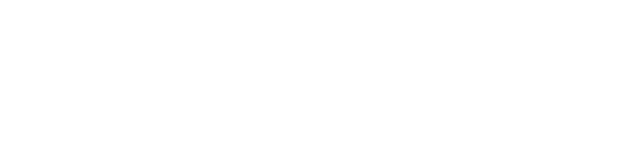
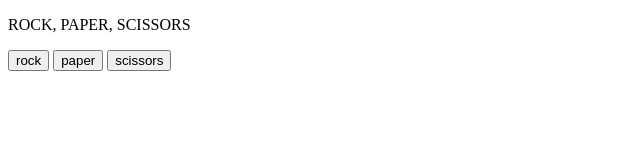
Before and after one commit to yefa040908/js-lessons, a plain HTML site: page index.html in a window 1280 px wide. Shown: the whole page, without its empty margins (0-640 px from the left). Drawn offline with Linux system fonts and the light colour scheme.

Commit message:
index.html

```diff
--- a/index.html
+++ b/index.html
@@ -1,74 +1,99 @@
 <!DOCTYPE html>
 <html>
   <head>
-    <title>Booleans</title>
+    <title>rock paper scissors</title>
   </head>
   <body>
-    <script>
-      /*
-      true
-      false
+    <p>
+      ROCK, PAPER, SCISSORS
+    </p>
 
-      console.log(5 === '5.00');
+    <button onclick="
+      const rnum = Math.random();
 
-      if (true) {
-        console.log('hello')
-      } else {
-        console.log('else')
+      let compMove = '';
+
+      if ( rnum >= 0 && rnum < 1 / 3) {
+        compMove = 'rock';
+      } else if ( rnum >= 1/3 && rnum < 2 / 3 ) {
+        compMove = 'paper';
+      } else if ( rnum >= 2 / 3 && rnum < 1 ) {
+        compMove = 'scissors';
       }
 
 
-        const age = 15;
+      let result = '';
 
-        if ( age >= 16 ) {
-          console.log('you can drive');
-        } else if ( age >= 14 ) {
-          console.log('almost there!')
-        } else {
-          console.log('you can not drive');
-        }
+      if ( compMove === 'rock' ) {
+        result = 'tie.';
+      } else if ( compMove === 'paper' ) {
+        result = 'you lose.';
+      } else if ( compMove === 'scissors' ) {
+        result = 'you win!';
+      }
+        alert( `You picked rock. Computer picked ${compMove}. ${result}` );
+
+    ">rock</button>
+
+    <button onclick="
+
+    const rnum = Math.random();
+
+    let compMove = '';
+
+    if ( rnum >= 0 && rnum < 1 / 3) {
+      compMove = 'rock';
+    } else if ( rnum >= 1/3 && rnum < 2 / 3 ) {
+      compMove = 'paper';
+    } else if ( rnum >= 2 / 3 && rnum < 1 ) {
+      compMove = 'scissors';
+    }
 
 
-        console.log( true && true );
+    let result = '';
 
-        console.log( true || false );
+    if ( compMove === 'rock' ) {
+      result = ' You win!';
+    } else if ( compMove === 'paper' ) {
+      result = ' Tie.';
+    } else if ( compMove === 'scissors' ) {
+      result = 'you lose.';
+    }
+      alert( `You picked paper. Computer picked ${compMove}. ${result}` );
 
-        console.log( !false );
+    ">paper</button>
+
+    <button onclick="
 
 
+    const rnum = Math.random();
 
-        if (0) {
-          console.log('truthy');
-        }
+    let compMove = '';
 
-        const cartQ = 6;
-
-        if (cartQ) {
-          console.log('cart has items');
-        }
-
-        console.log('text' / 5);
-
-        let va;
-
-        console.log(va);
+    if ( rnum >= 0 && rnum < 1 / 3) {
+      compMove = 'rock';
+    } else if ( rnum >= 1/3 && rnum < 2 / 3 ) {
+      compMove = 'paper';
+    } else if ( rnum >= 2 / 3 && rnum < 1 ) {
+      compMove = 'scissors';
+    }
 
 
+    let result = '';
 
-      const res = 0? 'truthy' : 'falsy'
-      console.log( res )
+    if ( compMove === 'rock' ) {
+      result = ' You lose.';
+    } else if ( compMove === 'paper' ) {
+      result = ' You win!';
+    } else if ( compMove === 'scissors' ) {
+      result = 'Tie.';
+    }
+      alert( `You picked scissors. Computer picked ${compMove}. ${result}` );
+
+    ">scissors</button>
 
 
-
-      const msg = 5 && 'hello';
-      console.log(msg);
-
-
-
-      const curr = undefined || 'USD';
-      console.log(curr);
-      */
-
+    <script>
 
     </script>
   </body>
```
